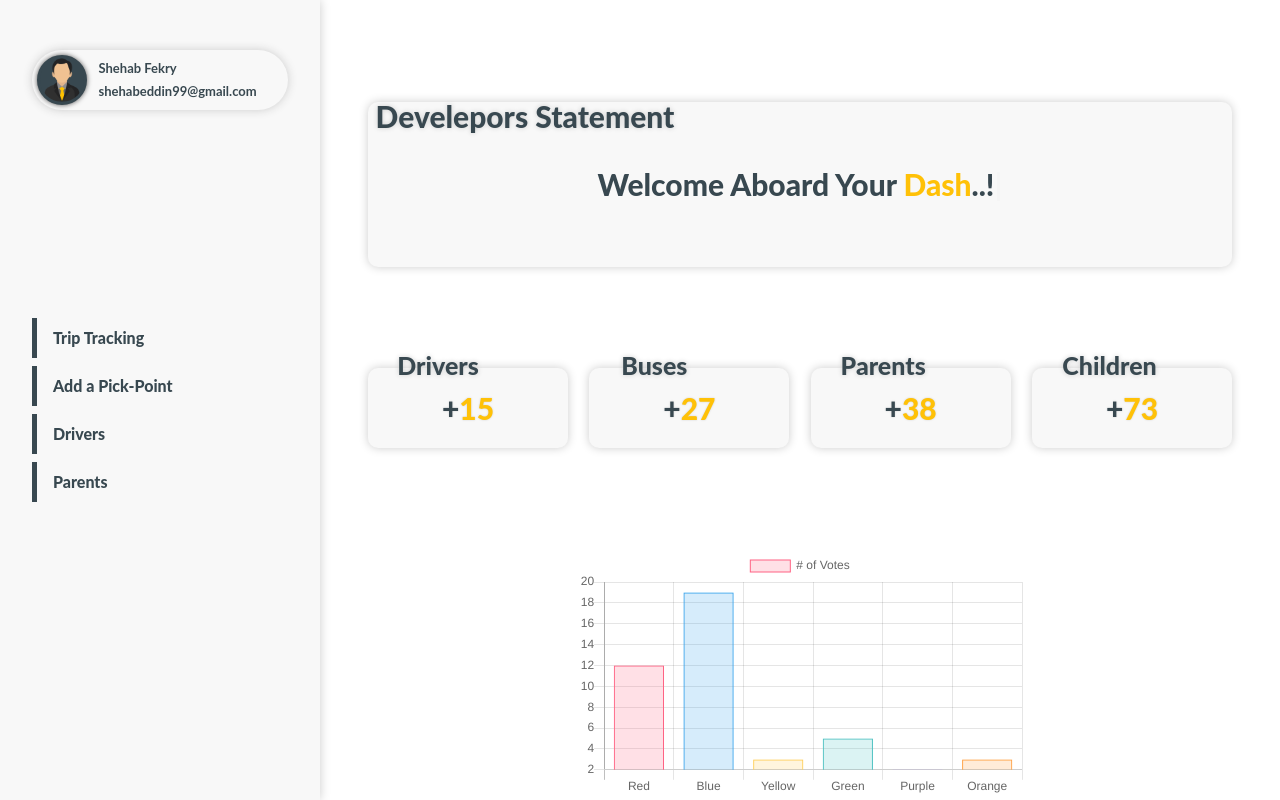
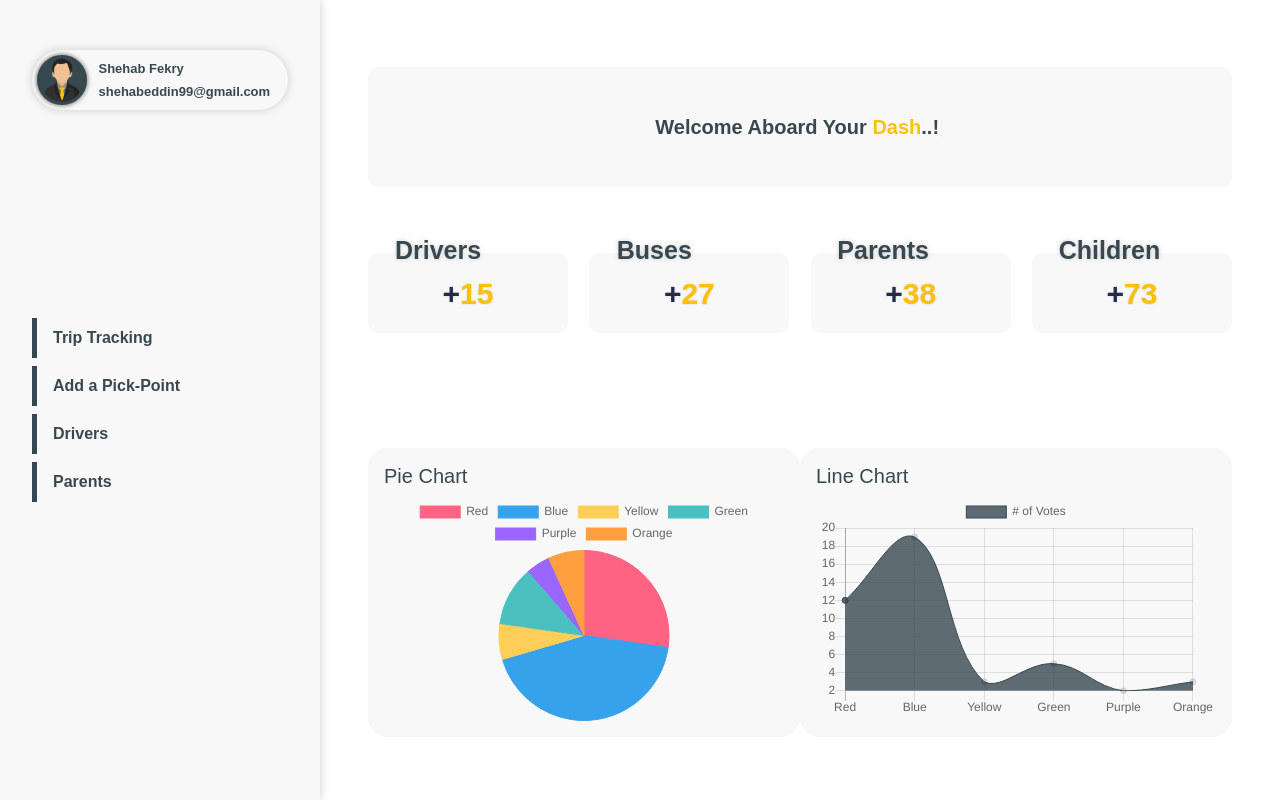
Before and after one commit to shehab-fekry/Control-Panel-EJS, a Node server app: page /dash in a window 1280 px wide. Run offline with Node 20, Linux system fonts and the light colour scheme; some libraries are stand-ins or nearby versions; some web fonts are replaced.

Commit message:
new updates by shehab

```diff
--- a/Public/css/Drivers.css
+++ b/Public/css/Drivers.css
@@ -1,5 +1,4 @@
 *{
-    font-family: 'Lato', sans-serif;
     margin: 0;
     padding: 0;
     box-sizing: border-box;
--- a/Public/css/Parents.css
+++ b/Public/css/Parents.css
@@ -1,5 +1,4 @@
 *{
-    font-family: 'Lato', sans-serif;
     margin: 0;
     padding: 0;
     box-sizing: border-box;
--- a/Public/css/SignUp.css
+++ b/Public/css/SignUp.css
@@ -39,13 +39,13 @@ body{
     font-size: 30px;
     font-weight: 800;
     opacity: 0.9;
-    color: #384850;
+    color: #252C4B;
 }
 
 .card_head .toggle{
     padding: 10px;
     border: none;
-    background-color: #384850;
+    background-color: #252C4B;
     color: #fff;
     font-size: small;
     font-weight: bold;
@@ -100,7 +100,6 @@ body{
     outline: none;
 }
 
-
 .other_input{
     width: 70%;
     display: flex;
--- a/Public/css/home.css
+++ b/Public/css/home.css
@@ -5,7 +5,6 @@
     flex-flow: column;
     justify-content: space-evenly;
     align-items: center;
-    /* border-bottom: 6px solid #ffc107; */
     background-color: white;
 }
 
@@ -14,8 +13,8 @@
     width: 400px;
 }
 
-.home_wrapper_info{
-    height: 90%;
+.info_section{
+    height: 50%;
     width: 90%;
     display: flex;
     flex-flow: column;
@@ -24,7 +23,7 @@
     /* border: 1px solid black; */
 }
 
-.home_wrapper_info .header{
+.info_section .typing{
     display: flex;
     flex-flow: row;
     justify-content: center;
@@ -32,29 +31,29 @@
     text-align: center;
     height: 30%;
     width: 100%;
-    box-shadow: 0px 0px 10px #ccc;
+    /* box-shadow: 0px 0px 10px #ccc; */
     background-color: #f8f8f8;
     border-radius: 10px;
     /* border: 1px solid black; */
 }
 
-.header::before{
+/* .typing::before{
     content: 'Develepors Statement';
     position:absolute;
     z-index: 1;
-    margin-top: -135px;
+    margin-top: -110px;
     margin-left: -550px;
     font-size: 30px;
     font-weight: 800;
     color: #384850;
     background-color: unset;
     text-shadow: 0px 0px 5px #ccc;
-}
+} */
 
 /* ------------------------------ Statistics -------------------------------- */
 
 
-.home_wrapper_info .statistics{
+.info_section .statistics{
     display: flex;
     flex-flow: row;
     justify-content:space-between;
@@ -71,7 +70,7 @@
     width: 200px;
     height: 80px;
     border-radius: 10px;
-    box-shadow: 0px 0px 10px #ccc;
+    /* box-shadow: 0px 0px 5px #ccc; */
     text-shadow: 0px 0px 2px #ccc;
     color: #ffc107;
     font-size: 30px;
@@ -80,7 +79,7 @@
 }
 
 #plus{
-    color: #384850;
+    color: #252C4B;
 }
 
 .drivers::before, .buses::before, .parents::before, .children::before{
@@ -100,16 +99,18 @@
 .children::before{content: 'Children'; margin-left: -45px;}
 
 
+
 /* ------------------------------ Typed.js animation -------------------------------- */
 
-.home_wrapper_info .header .text{
-    font-size: 30px;
+
+.info_section .typing .text{
+    font-size: 20px;
     font-weight: 800;
     color: #384850;
     /* text-shadow: 0px 0px 5px #ccc; */
 }
 
-.home_wrapper_info .header .subtext{
+.info_section .typing .subtext{
     color: #ffc107;
     display: inline-block;
 }
@@ -145,3 +146,22 @@
 
 
 /* -------------------------------------- Chart.js ------------------------------------- */
+
+
+.charts_section{
+    width: 90%;
+    display: flex;
+    flex-flow: row;
+    justify-content:space-between;
+    align-items: center;
+    height: 50%;
+    /* border: 1px solid black; */
+}
+
+.charts_section .card{
+    width: 440px;
+    border: none;
+    /* box-shadow: 0px 0px 10px #ccc; */
+    color: #384850;
+    border-radius: 20px;
+}
--- a/Public/js/home.js
+++ b/Public/js/home.js
@@ -65,21 +65,21 @@ document.addEventListener('DOMContentLoaded', () => {
 // ------------------------------------------- Chart.js --------------------------------------------------
 
 
-const ctx = document.getElementById('myChart');
-    const myChart = new Chart(ctx, {
-        type: 'bar',
+const ctx1 = document.getElementById('pieChart');
+    const pieChart = new Chart(ctx1, {
+        type: 'pie',
         data: {
             labels: ['Red', 'Blue', 'Yellow', 'Green', 'Purple', 'Orange'],
             datasets: [{
                 label: '# of Votes',
                 data: [12, 19, 3, 5, 2, 3],
                 backgroundColor: [
-                    'rgba(255, 99, 132, 0.2)',
-                    'rgba(54, 162, 235, 0.2)',
-                    'rgba(255, 206, 86, 0.2)',
-                    'rgba(75, 192, 192, 0.2)',
-                    'rgba(153, 102, 255, 0.2)',
-                    'rgba(255, 159, 64, 0.2)'
+                    'rgba(255, 99, 132, 1)',
+                    'rgba(54, 162, 235, 1)',
+                    'rgba(255, 206, 86, 1)',
+                    'rgba(75, 192, 192, 1)',
+                    'rgba(153, 102, 255, 1)',
+                    'rgba(255, 159, 64, 1)'
                 ],
                 borderColor: [
                     'rgba(255, 99, 132, 1)',
@@ -101,3 +101,33 @@ const ctx = document.getElementById('myChart');
             }
         }
     });
+
+
+
+    const ctx2 = document.getElementById('lineChart');
+    const lineChart = new Chart(ctx2, {
+        type: 'line',
+        data: {
+            labels: ['Red', 'Blue', 'Yellow', 'Green', 'Purple', 'Orange'],
+            datasets: [{
+                label: '# of Votes',
+                data: [12, 19, 3, 5, 2, 3],
+                //255, 193, 7
+                backgroundColor: [
+                    'rgba(56, 72, 80, 0.8)'
+                ],
+                borderColor: [
+                    'rgba(56, 72, 80, 1)',
+                ],
+                borderWidth: 1
+            }]
+        },
+        options: {
+            responsive: false,
+            scales: {
+                y: {
+                    beginAtZero: true
+                }
+            }
+        }
+    });
--- a/Views/home.ejs
+++ b/Views/home.ejs
@@ -1,13 +1,12 @@
 <%- contentFor('body') %>
 
 <div class="home_wrapper">
-    <div class="home_wrapper_info">
-        <div class="header">
+    <div class="info_section">
+        <div class="typing">
             <div class="text">
                 <span class="cursor type"></span>
             </div>
         </div>
-
         <div class="statistics">
             <div class="drivers" ><span id="plus">+</span><span class="counter" data-target="15">0</span></div>
             <div class="buses"   ><span id="plus">+</span><span class="counter" data-target="27">0</span></div>
@@ -16,6 +15,20 @@
         </div>
     </div>
 
-    <canvas id="myChart" width="450px" height="250px"></canvas>
+    <div class="charts_section">
+        <div class="main-card mb-3 card" style="display: inline-block; background-color: #f8f8f8;">
+            <div class="card-body"><div class="chartjs-size-monitor" style="position: absolute; inset: 0px; overflow: hidden; pointer-events: none; visibility: hidden; z-index: -1;"><div class="chartjs-size-monitor-expand" style="position:absolute;left:0;top:0;right:0;bottom:0;overflow:hidden;pointer-events:none;visibility:hidden;z-index:-1;"><div style="position:absolute;width:1000000px;height:1000000px;left:0;top:0"></div></div><div class="chartjs-size-monitor-shrink" style="position:absolute;left:0;top:0;right:0;bottom:0;overflow:hidden;pointer-events:none;visibility:hidden;z-index:-1;"><div style="position:absolute;width:200%;height:200%;left:0; top:0"></div></div></div>
+                <h5 class="card-title">Pie Chart</h5>
+                <canvas id="pieChart"  style="display: block; width: 100%; height: 225px;" class="chartjs-render-monitor"></canvas>
+            </div>
+        </div>
+
+        <div class="main-card mb-3 card" style="display: inline-block; background-color: #f8f8f8;">
+            <div class="card-body"><div class="chartjs-size-monitor" style="position: absolute; inset: 0px; overflow: hidden; pointer-events: none; visibility: hidden; z-index: -1;"><div class="chartjs-size-monitor-expand" style="position:absolute;left:0;top:0;right:0;bottom:0;overflow:hidden;pointer-events:none;visibility:hidden;z-index:-1;"><div style="position:absolute;width:1000000px;height:1000000px;left:0;top:0"></div></div><div class="chartjs-size-monitor-shrink" style="position:absolute;left:0;top:0;right:0;bottom:0;overflow:hidden;pointer-events:none;visibility:hidden;z-index:-1;"><div style="position:absolute;width:200%;height:200%;left:0; top:0"></div></div></div>
+                <h5 class="card-title">Line Chart</h5>
+                <canvas id="lineChart" style="display: block; width: 100%; height: 225px;" class="chartjs-render-monitor"></canvas>
+            </div>
+        </div>
+    </div>
 </div>
 <script src="../Public/js/home.js"></script>
--- a/Views/layout.ejs
+++ b/Views/layout.ejs
@@ -25,13 +25,18 @@
     <script src="https://js.pusher.com/7.0/pusher.min.js"></script>
     <!-- Chart.js  -->
     <script src="https://cdnjs.cloudflare.com/ajax/libs/Chart.js/2.4.0/Chart.min.js"></script>
-    <!-- Typed,js  -->
+    <!-- Typed.js  -->
     <script src="https://cdn.jsdelivr.net/npm/typed.js@2.0.12"></script>
+    <!-- bootstrap -->
+    <script src="https://cdn.jsdelivr.net/npm/bootstrap@5.1.3/dist/js/bootstrap.bundle.min.js"
+            integrity="sha384-ka7Sk0Gln4gmtz2MlQnikT1wXgYsOg+OMhuP+IlRH9sENBO0LRn5q+8nbTov4+1p"
+            crossorigin="anonymous"></script>
+    <!--   Axios   -->
+    <script src="https://cdn.jsdelivr.net/npm/axios/dist/axios.min.js"></script>
 </head>
 
 <body>
     <div class="sideBar">
-
         <div class="user" data-bs-toggle="offcanvas" data-bs-target="#offcanvasTop" aria-controls="offcanvasTop">
             <div class="img"><img src="../Public/assets/manager.png"></div>
             <div class="info">
@@ -63,12 +68,7 @@
         <%- body %>
     </div>
 
-    <!-- bootstrap -->
-    <script src="https://cdn.jsdelivr.net/npm/bootstrap@5.1.3/dist/js/bootstrap.bundle.min.js"
-            integrity="sha384-ka7Sk0Gln4gmtz2MlQnikT1wXgYsOg+OMhuP+IlRH9sENBO0LRn5q+8nbTov4+1p"
-            crossorigin="anonymous"></script>
-    <!--   Axios   -->
-    <script src="https://cdn.jsdelivr.net/npm/axios/dist/axios.min.js"></script>
+
     <!-- index.js  -->
     <script src="/Public/js/index.js"></script>
 </body>
--- a/Views/tracking.ejs
+++ b/Views/tracking.ejs
@@ -38,5 +38,5 @@
                     </div>
                 </div>
             <% }) %>
-        </div>
+            </div>
 </div>
```
Also changed, not shown: Views/SignUp.ejs (+20 -14 lines), 1 other file.
